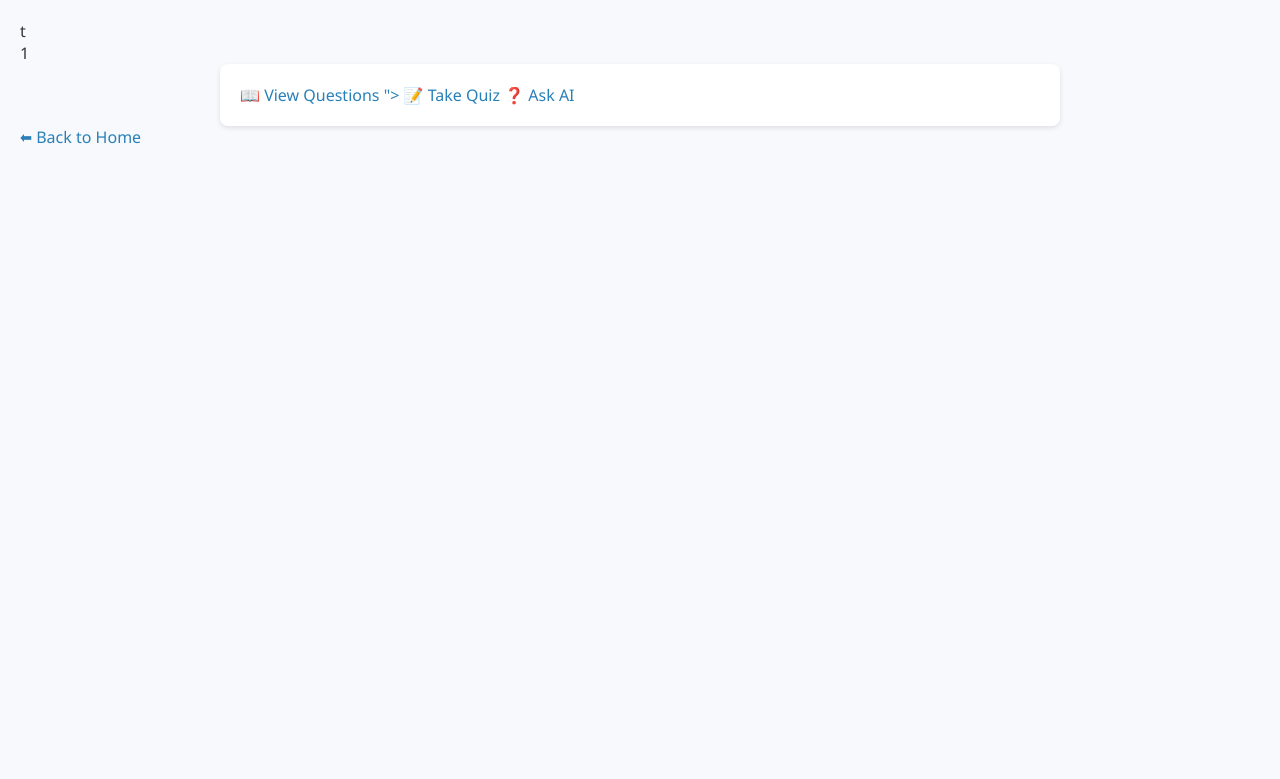
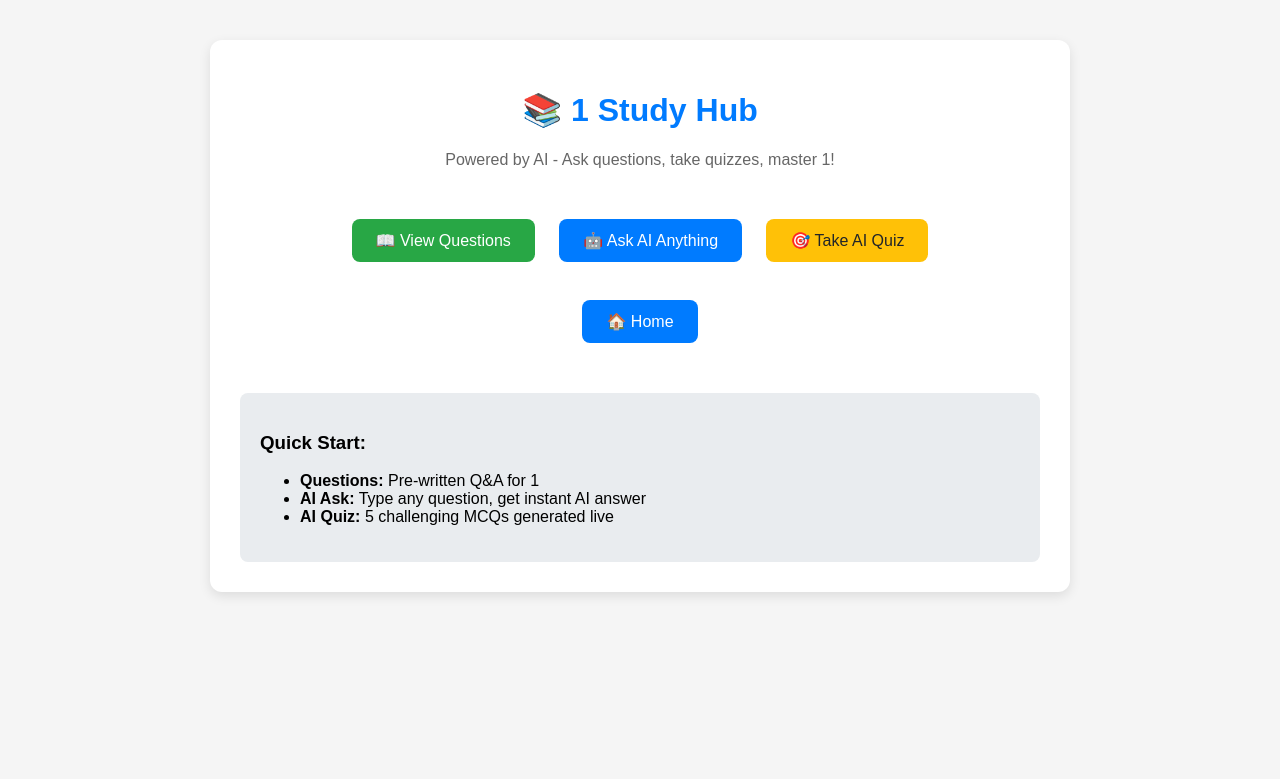
Before and after one commit to Karunyareddy49/smart-study-buddy, a Flask app: page /subject/1 in a window 1280 px wide. Shown: the top 779 px of the page. Run offline with Flask 3, Linux system fonts and the light colour scheme.

Commit message:
Update subject_page1.html

```diff
--- a/templates/subject_page1.html
+++ b/templates/subject_page1.html
@@ -1,30 +1,42 @@
-t<!DOCTYPE html>
-<html>
+<!DOCTYPE html>
+<html lang="en">
 <head>
     <meta charset="UTF-8">
-    <title>{{ subject }}</title>
-    <link rel="stylesheet" href="{{ url_for('static', filename='style.css') }}">
+    <meta name="viewport" content="width=device-width, initial-scale=1.0">
+    <title>{{ subject }} - Smart Study Buddy</title>
+    <style>
+        body { font-family: Arial, sans-serif; margin: 40px; background: #f5f5f5; }
+        .container { max-width: 800px; margin: 0 auto; background: white; padding: 30px; border-radius: 12px; box-shadow: 0 4px 12px rgba(0,0,0,0.1); }
+        h1 { color: #007bff; text-align: center; }
+        .btn { display: inline-block; padding: 12px 24px; margin: 10px; background: #007bff; color: white; text-decoration: none; border-radius: 8px; transition: background 0.3s; }
+        .btn:hover { background: #0056b3; }
+        .btn-success { background: #28a745; }
+        .btn-success:hover { background: #1e7e34; }
+        .btn-warning { background: #ffc107; color: #212529; }
+        .btn-warning:hover { background: #e0a800; }
+    </style>
 </head>
 <body>
-<header>{{ subject }}</header>
+    <div class="container">
+        <h1>📚 {{ subject }} Study Hub</h1>
+        <p style="text-align: center; color: #666;">Powered by AI - Ask questions, take quizzes, master {{ subject }}!</p>
 
-<div class="container" style="flex-direction: column; gap: 15px;">
+        <div style="text-align: center; margin: 40px 0;">
+            <a href="{{ url_for('view_questions', sub=subject) }}" class="btn btn-success">📖 View Questions</a>
+            <a href="{{ url_for('ask_ai2', sub=subject) }}" class="btn">🤖 Ask AI Anything</a>
+            <a href="{{ url_for('ai_quiz', sub=subject) }}" class="btn btn-warning">🎯 Take AI Quiz</a>
+            <br><br>
+            <a href="{{ url_for('home') }}" class="btn">🏠 Home</a>
+        </div>
 
-    <a class="card" href="{{ url_for('subject_questions', subject=subject) }}">
-        📖 View Questions
-    </a>
-
-    <a class="card" href="{{ url_for('ai_quiz', sub=subject) }}">
-">
-        📝 Take Quiz
-    </a>
-
-    <a class="card" href="{{ url_for('ask', subject=subject) }}">
-        ❓ Ask AI
-    </a>
-
-</div>
-
-<a href="{{ url_for('home') }}">⬅ Back to Home</a>
+        <div style="background: #e9ecef; padding: 20px; border-radius: 8px; margin-top: 30px;">
+            <h3>Quick Start:</h3>
+            <ul>
+                <li><strong>Questions:</strong> Pre-written Q&A for {{ subject }}</li>
+                <li><strong>AI Ask:</strong> Type any question, get instant AI answer</li>
+                <li><strong>AI Quiz:</strong> 5 challenging MCQs generated live</li>
+            </ul>
+        </div>
+    </div>
 </body>
 </html>
```
